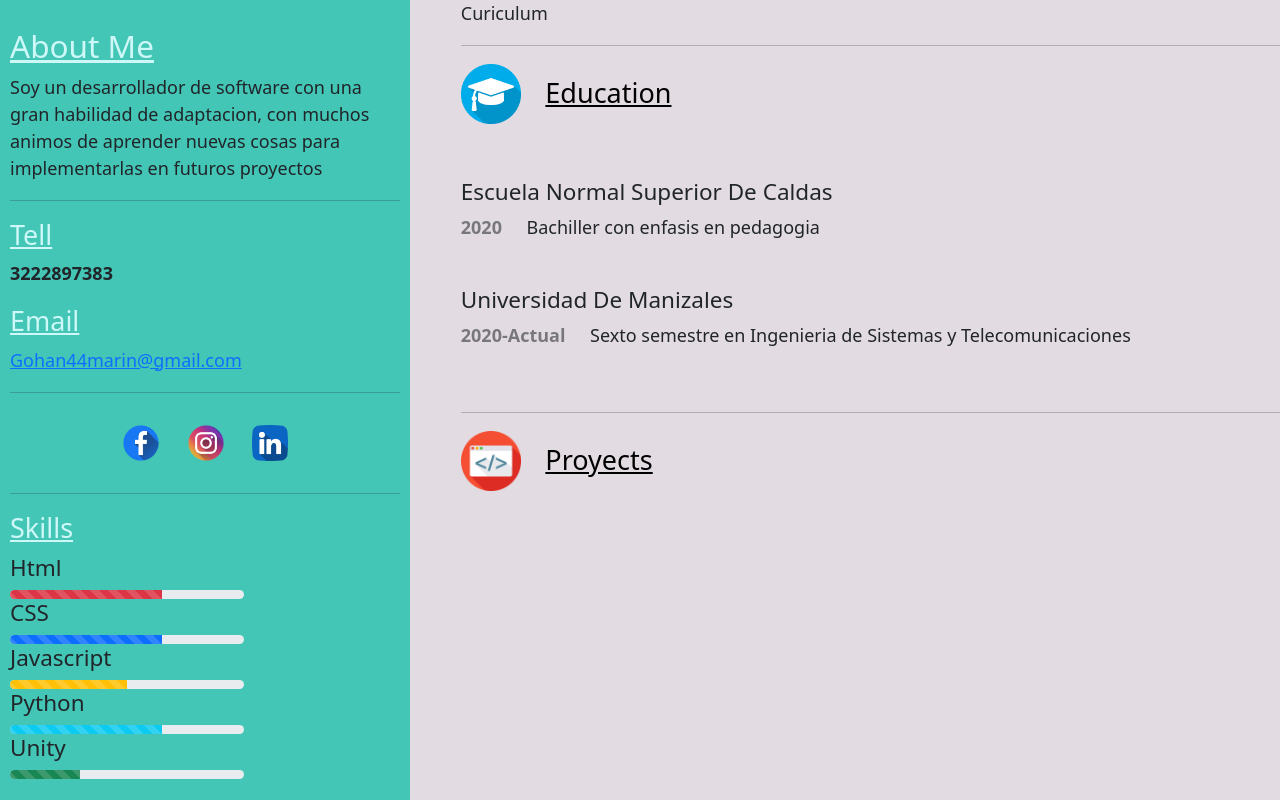
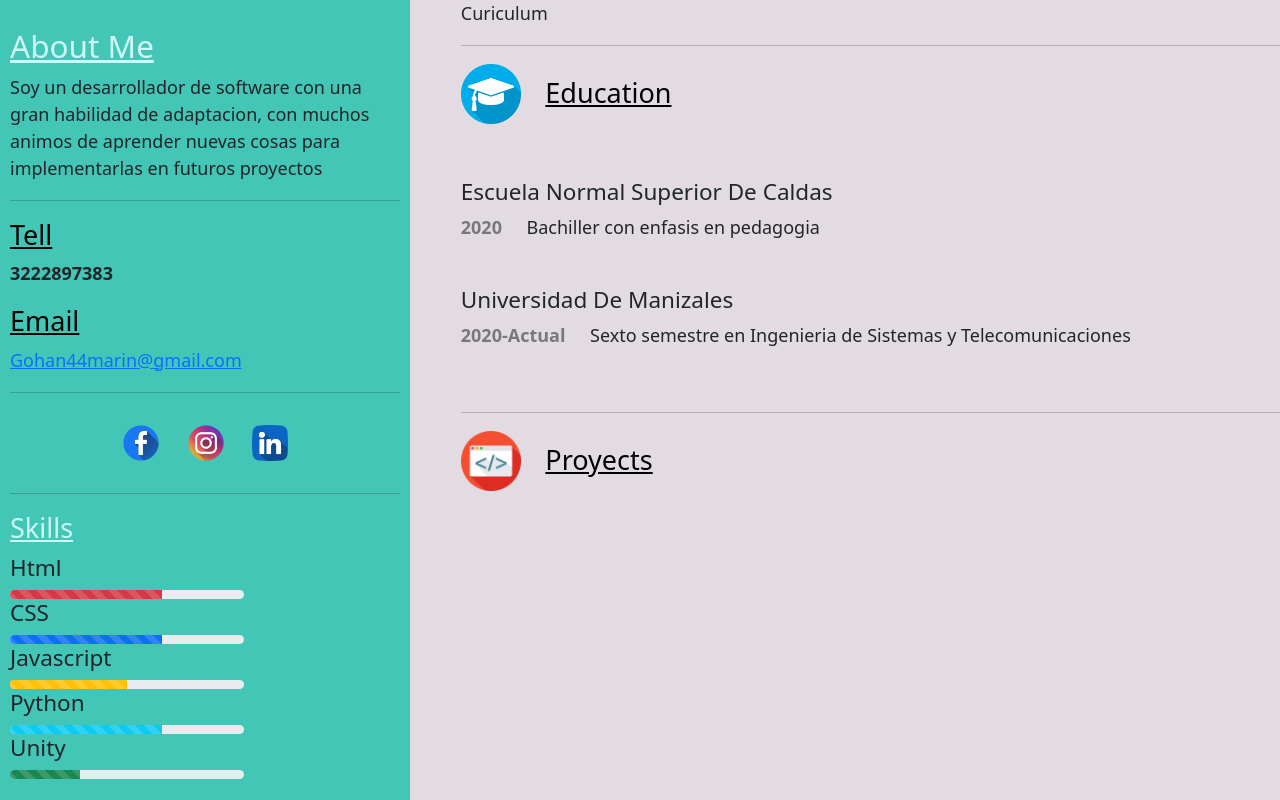
Before and after one commit to MARIN4444/curriculum-react, a React (Create React App) app: page / in a window 1280 px wide. Shown: the top 800 px of the page. Built offline with nearby package versions, Linux system fonts and the light colour scheme.

Commit message:
se adapta la class de botones a la metodologia bem

```diff
--- a/src/App.css
+++ b/src/App.css
@@ -9,7 +9,7 @@
 
 }
 .Contact_text--tittle{
-  color: rgb(206, 248, 248);
+  margin-top: 13px;
   text-decoration-line: underline;
 }
 .Container{
@@ -33,13 +33,13 @@
   bottom:0px;
   height: auto;
 }
-ul.botones {
+ul.SocialMedia_botones {
   list-style: none;
   margin-left: 16%;
 
 }
 
-ul.botones li{
+ul.SocialMedia_botones li{
   display: inline;
 }
 
--- a/src/components/SocialMedia.js
+++ b/src/components/SocialMedia.js
@@ -4,7 +4,7 @@ import img from '../img/img'
 export const SocialMedia = () => {
   return (
     <div className='SocialMedia'>
-        <ul className='botones'>
+        <ul className='SocialMedia_botones'>
             <li><a href='https://www.facebook.com/profile.php?id=100004806431119' target='_blank'><img src={img.facebook} className='btn_social'></img></a></li>
             <li><a href='https://www.instagram.com/marin_s44/' target='_blank'><img src={img.instagram} className='btn_social'></img></a></li>
             <li><a href='https://www.linkedin.com/in/marin-m-685407137/' target='_blank'><img src={img.linkedin} className='btn_social'></img></a></li>
```
